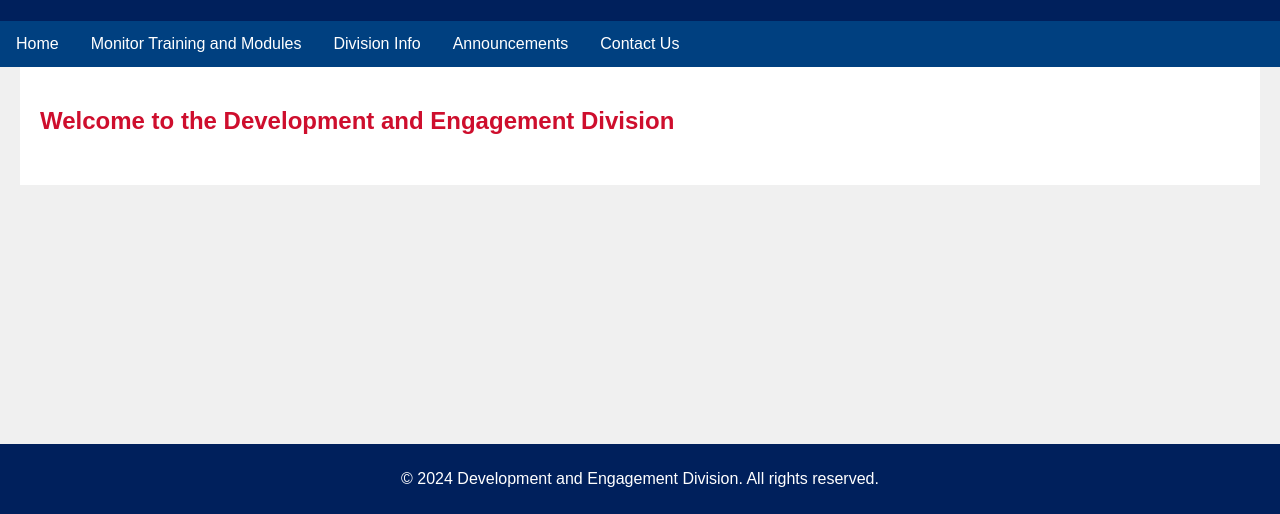
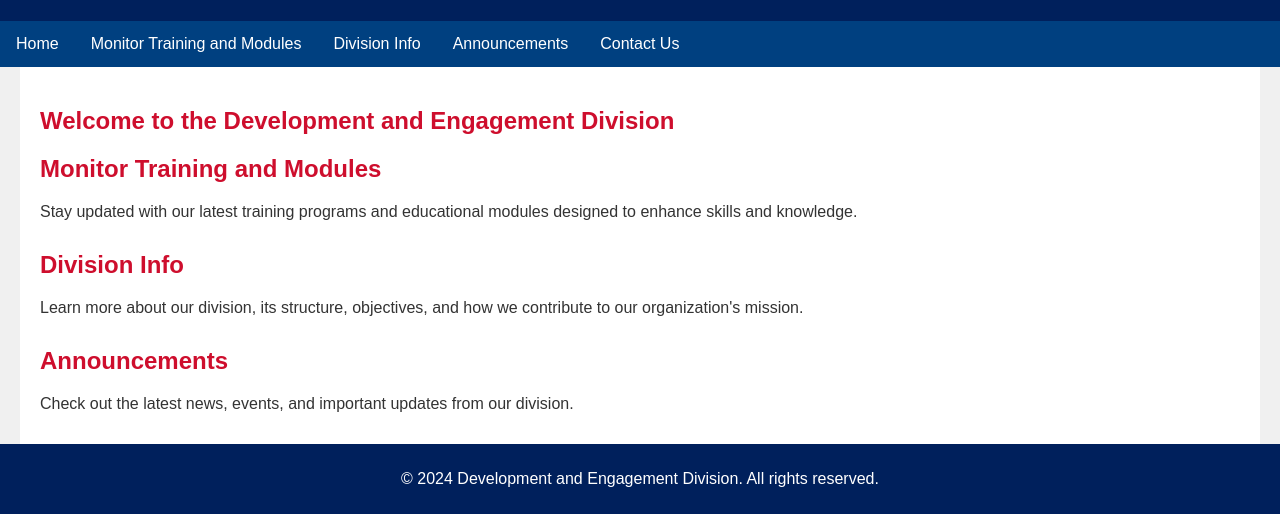
Before and after one commit to slc-dne/slc-dne.github.io, a plain HTML site: page index.html in a window 1280 px wide. Shown: the part 286-800 px from the top of the page. Drawn offline with Linux system fonts and the light colour scheme; a web font is replaced by a local one.

Commit message:
Added Sections

```diff
--- a/index.html
+++ b/index.html
@@ -108,6 +108,22 @@
     <div class="container">
         <div class="section" id="home">
             <h2>Welcome to the Development and Engagement Division</h2>
+        <div class="section" id="monitor-training">
+            <h2>Monitor Training and Modules</h2>
+            <p>Stay updated with our latest training programs and educational modules designed to enhance skills and knowledge.</p>
+        </div>
+
+        <div class="section" id="division-info">
+            <h2>Division Info</h2>
+            <p>Learn more about our division, its structure, objectives, and how we contribute to our organization's mission.</p>
+        </div>
+
+        <div class="section" id="announcements">
+            <h2>Announcements</h2>
+            <p>Check out the latest news, events, and important updates from our division.</p>
+        </div>
+
+
         </div>
     </div>
 
```
